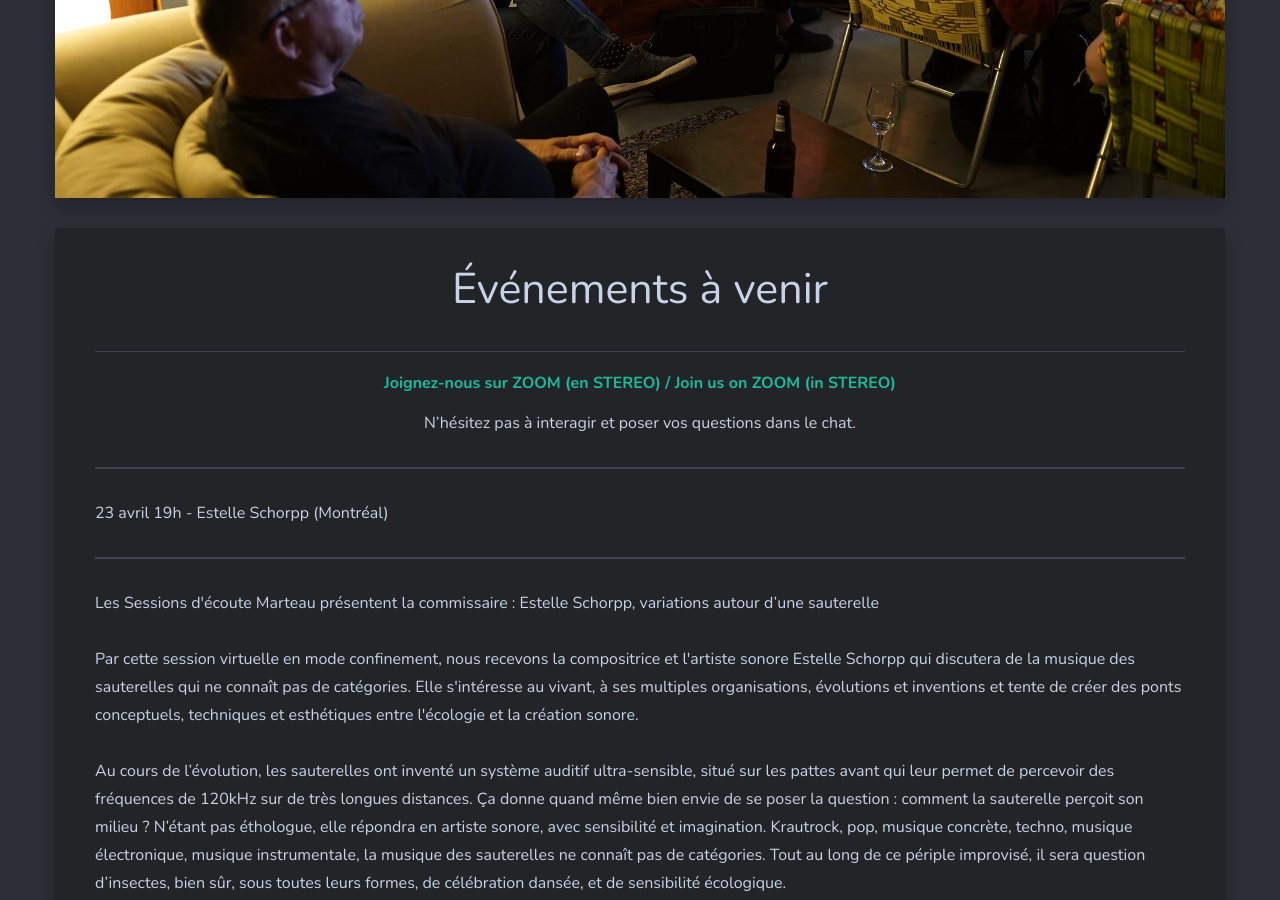
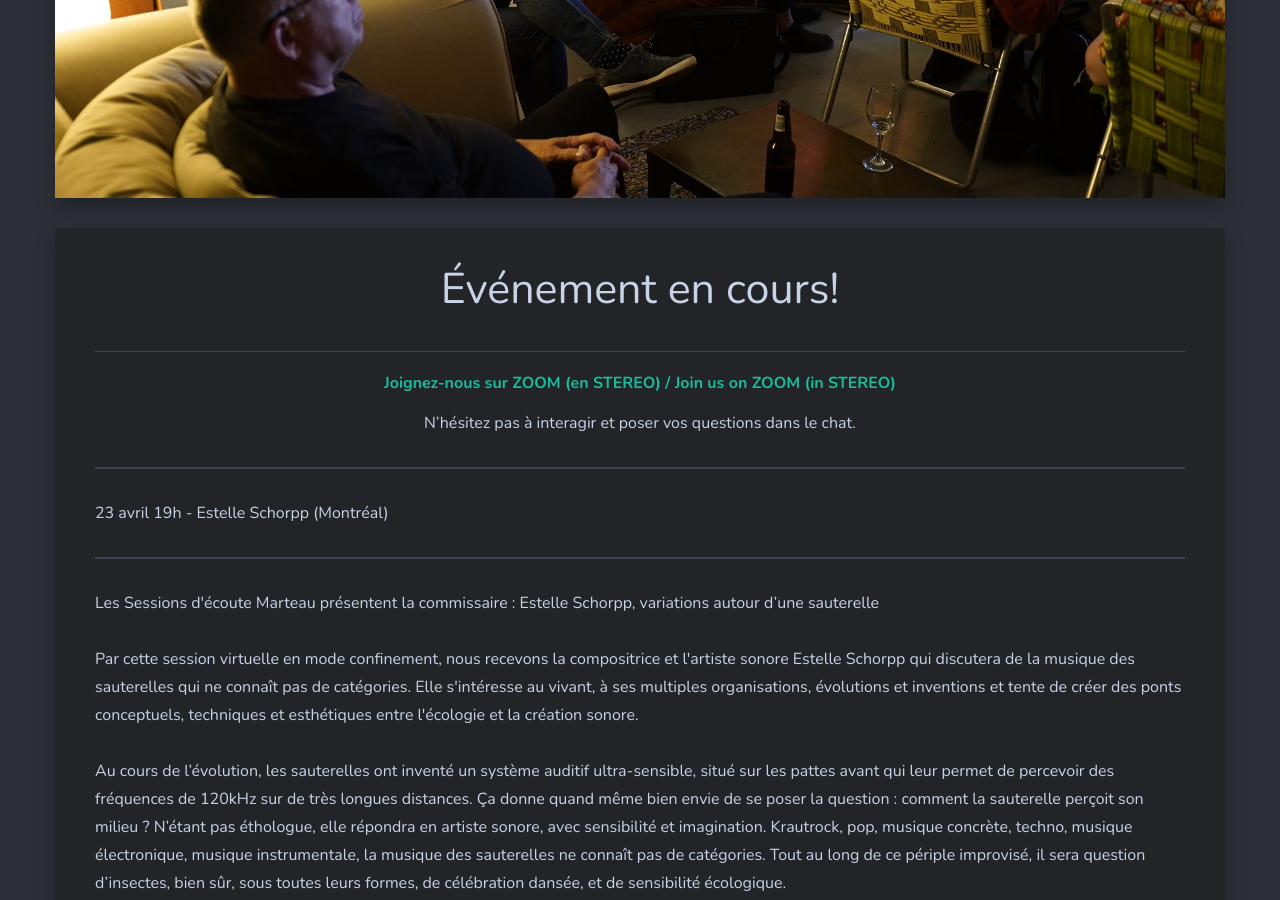
Before and after one commit to sessions-marteau/sessions-marteau-2.github.io, a Jekyll site: the page built from _pages/evenement-a-venir.md, in a window 1280 px wide and 900 px high, scrolled down 497 px. Built offline with Jekyll 4.4.1, drawn with Linux system fonts in a browser that asks for light colours; nearby versions of some CDN libraries.

Commit message:
Update evenement-a-venir.md

```diff
--- a/_pages/evenement-a-venir.md
+++ b/_pages/evenement-a-venir.md
@@ -1,6 +1,6 @@
 ---
 layout: post
-title: Événements à venir
+title: Événement en cours!
 image: 2nd-SM_850204525888274432_o.jpg
 permalink: /evenement-a-venir/
 dropdown: true
```
